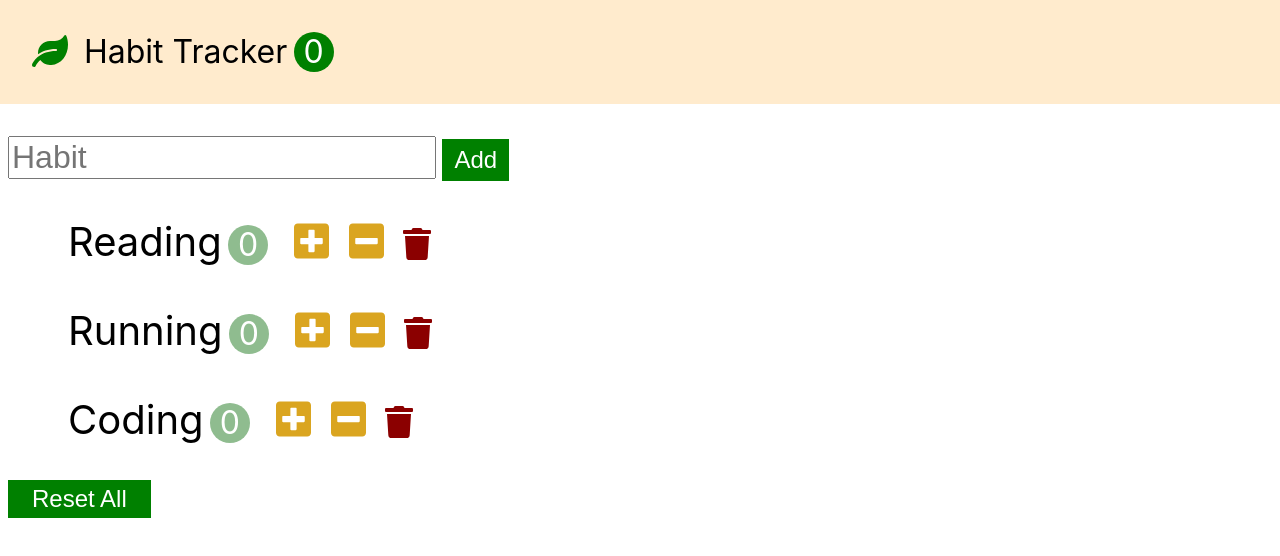
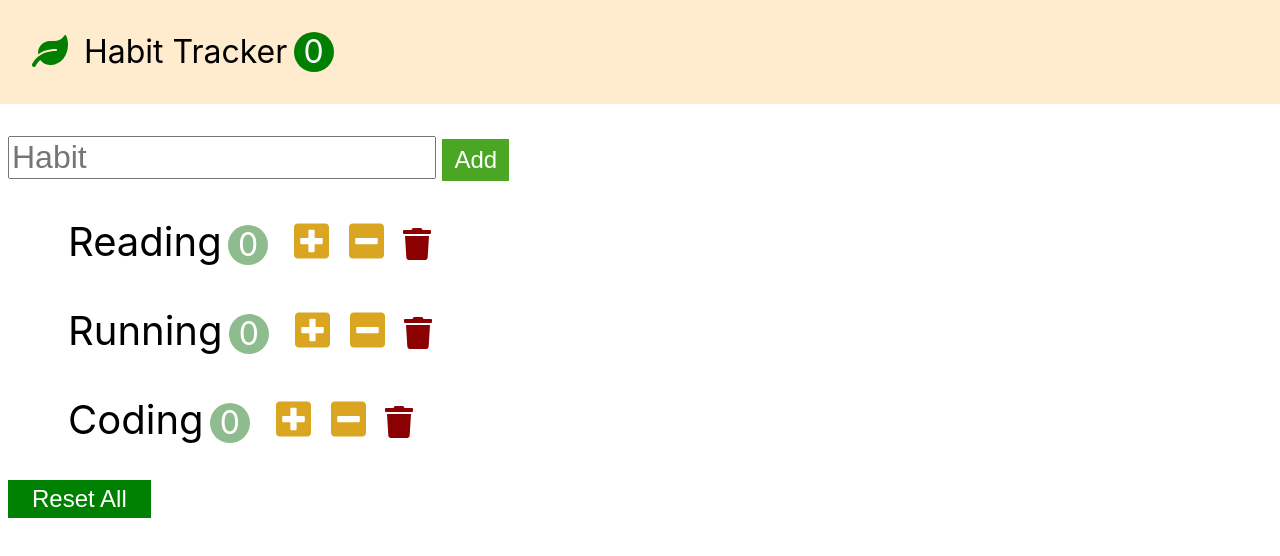
Before and after one commit to SeanLee0033/React_habit_tracker, a React (Create React App) app: page / in a window 1280 px wide. Shown: the top 556 px of the page. Built offline with nearby package versions, Linux system fonts and the light colour scheme.

Commit message:
Update app.css

```diff
--- a/src/app.css
+++ b/src/app.css
@@ -49,7 +49,7 @@ button {
   height: 100%;
   font-size: 1.5rem;
   padding: 0.3em 0.5em;
-  background-color: green;
+  background-color: rgb(75, 166, 36);
   color: white;
 }
 
```
